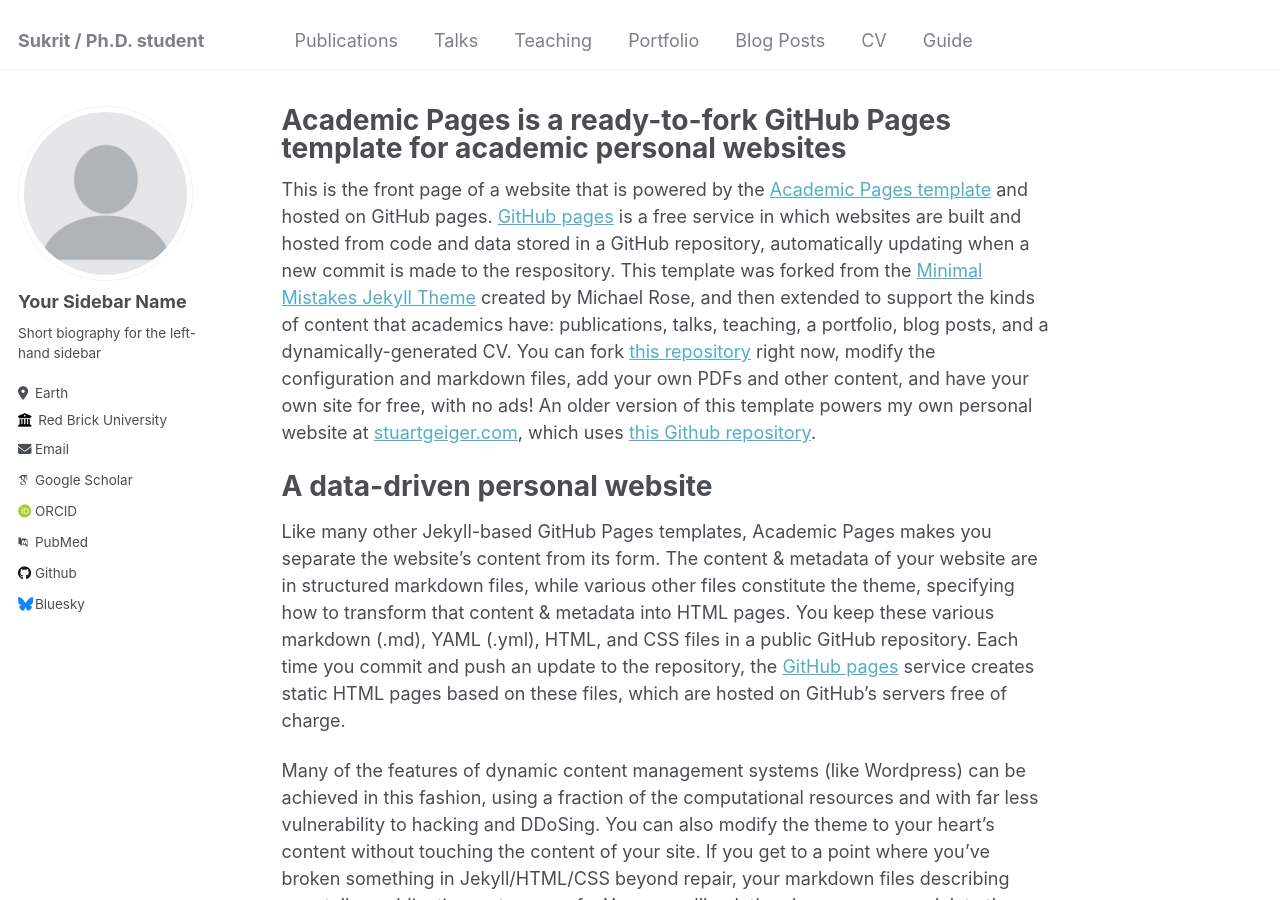
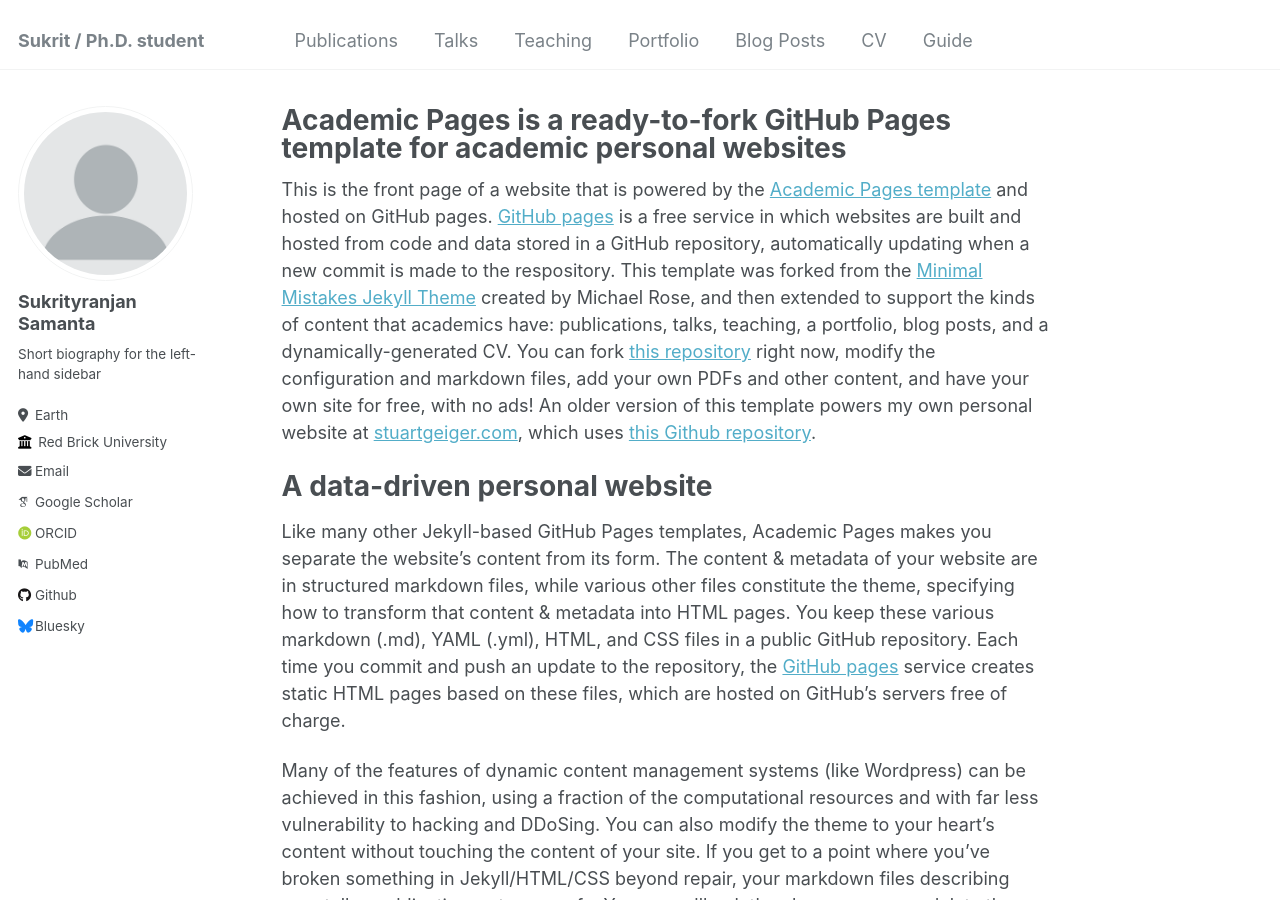
Before and after one commit to Sukritvt/Sukritvt.github.io, a Jekyll site: the page built from _pages/about.md, in a window 1280 px wide and 900 px high. Built offline with Jekyll 4.4.1, drawn with Linux system fonts in a browser that asks for light colours; some web fonts are replaced.

Commit message:
Update _config.yml

```diff
--- a/_config.yml
+++ b/_config.yml
@@ -21,7 +21,7 @@ repository               : "sukritvt/sukritvt.github.io"
 author:
   # Biographic information
   avatar           : "profile.png"
-  name             : "Your Sidebar Name"
+  name             : "Sukrityranjan Samanta"
   pronouns         : # example: "she/her"
   bio              : "Short biography for the left-hand sidebar"
   location         : "Earth"
```
